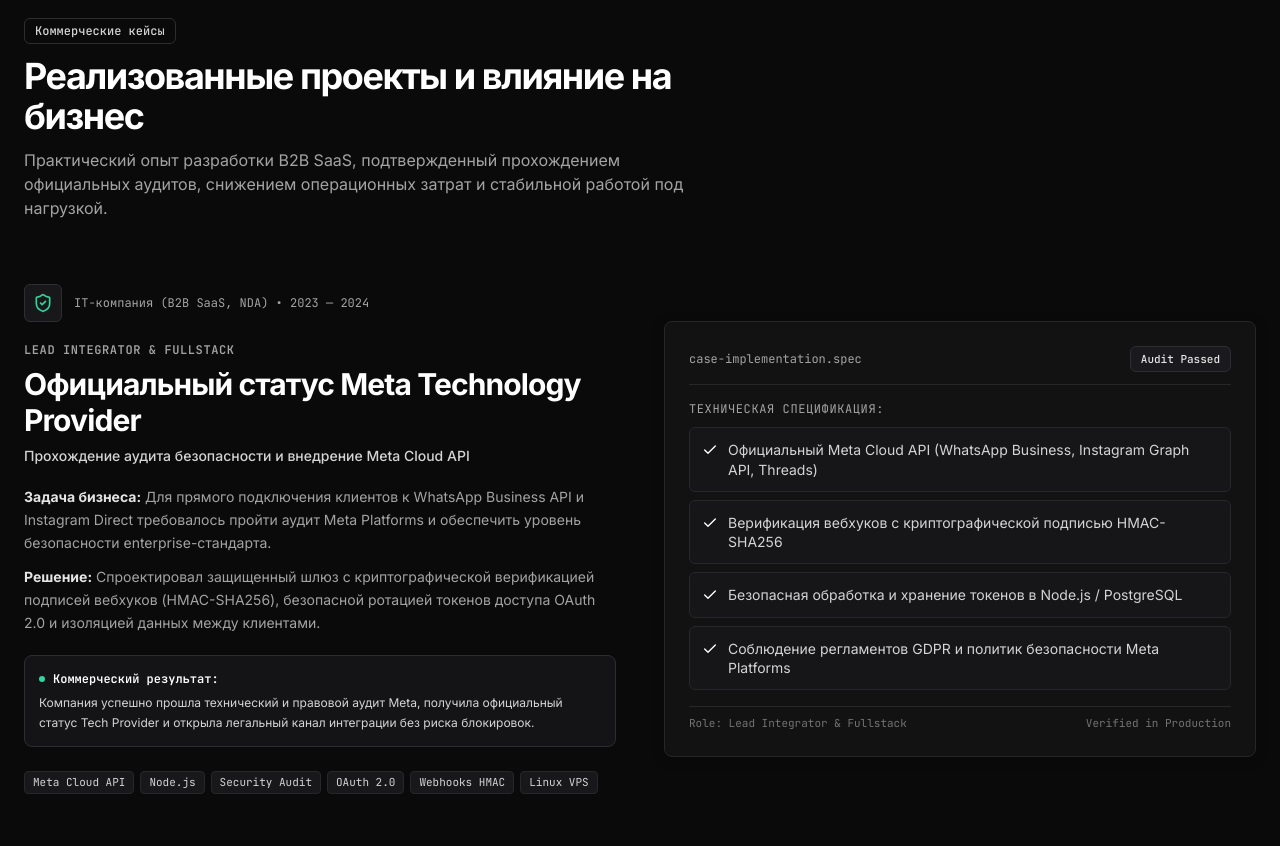
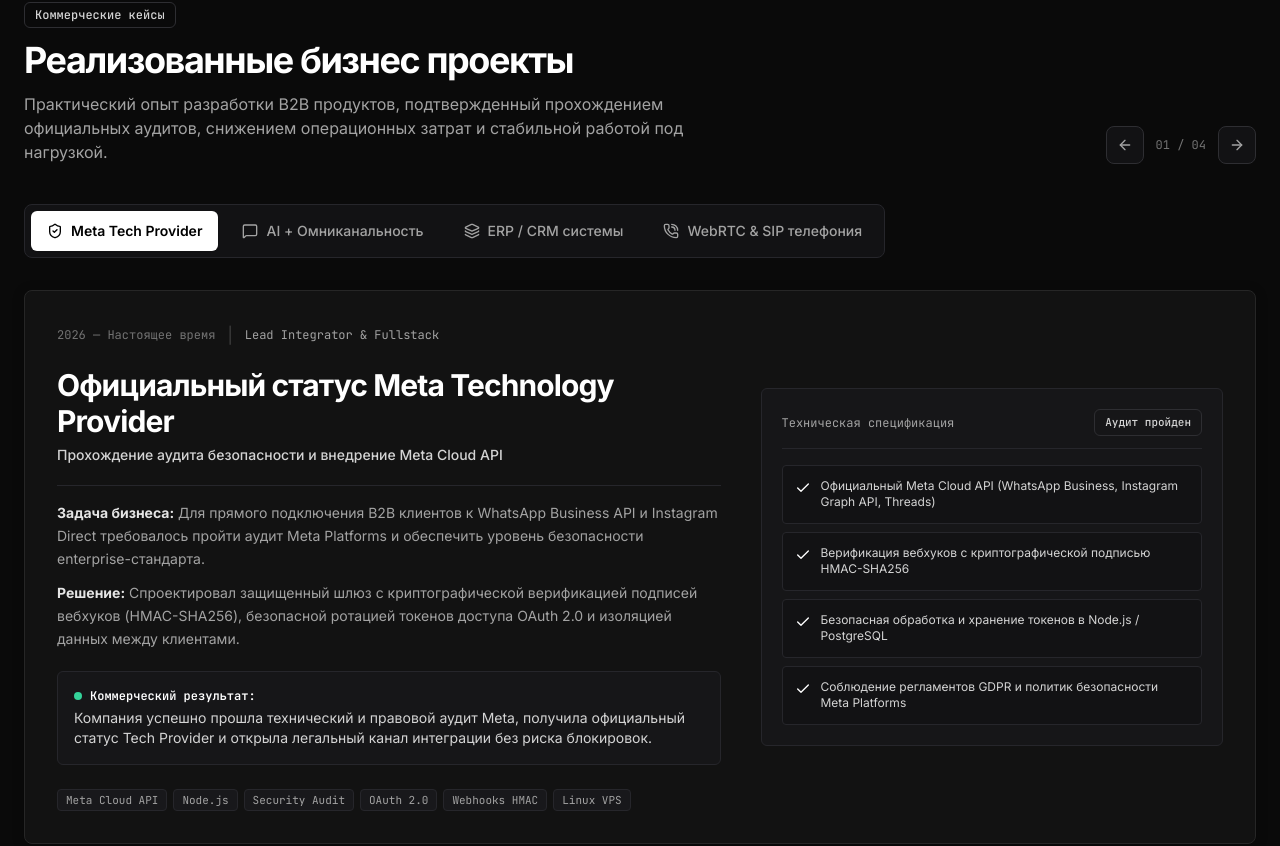
Before and after one commit to nnspecter/PortfolioLanding, a React (Vite) app: page / in a window 1280 px wide. Shown: the part 895-1741 px from the top of the page. Built offline with nearby package versions, Linux system fonts and the light colour scheme.

Commit message:
refactor: кейсы

```diff
--- a/src/components/sections/KeyCases.tsx
+++ b/src/components/sections/KeyCases.tsx
@@ -1,98 +1,163 @@
+import { useState } from "react";
 import { sellingCases } from "@/data/resumeData";
 import { Badge } from "@/components/ui/badge";
-import { Check, ShieldCheck, MessageSquare, Layers, PhoneCall } from "lucide-react";
+import {
+  Check,
+  ShieldCheck,
+  MessageSquare,
+  Layers,
+  PhoneCall,
+  ArrowRight,
+  ArrowLeft
+} from "lucide-react";
 
 export function KeyCases() {
-  const iconMap: Record<string, React.ReactNode> = {
-    "meta-tech-provider": <ShieldCheck className="w-5 h-5 text-emerald-400" />,
-    "omnichannel-ai": <MessageSquare className="w-5 h-5 text-sky-400" />,
-    "erp-crm-fsd": <Layers className="w-5 h-5 text-neutral-300" />,
-    "webrtc-mobile": <PhoneCall className="w-5 h-5 text-amber-400" />,
+  const [activeId, setActiveId] = useState<string>("meta-tech-provider");
+
+  const caseTabs = [
+    { id: "meta-tech-provider", label: "Meta Tech Provider", icon: ShieldCheck },
+    { id: "omnichannel-ai", label: "AI + Омниканальность", icon: MessageSquare },
+    { id: "erp-crm-fsd", label: "ERP / CRM системы", icon: Layers },
+    { id: "webrtc-mobile", label: "WebRTC & SIP телефония", icon: PhoneCall },
+  ];
+
+  const activeIndex = sellingCases.findIndex((c) => c.id === activeId);
+  const activeCase = sellingCases[activeIndex >= 0 ? activeIndex : 0];
+
+  const handleNext = () => {
+    const nextIndex = (activeIndex + 1) % sellingCases.length;
+    setActiveId(sellingCases[nextIndex].id);
+  };
+
+  const handlePrev = () => {
+    const prevIndex = (activeIndex - 1 + sellingCases.length) % sellingCases.length;
+    setActiveId(sellingCases[prevIndex].id);
   };
 
   return (
-    <section id="cases" className="py-20 md:py-28 border-b border-[#26262B]">
+    <section id="cases" className="py-20 md:py-24 border-b border-[#26262B]">
       <div className="max-w-[1280px] mx-auto px-6">
 
         {/* Section Header */}
-        <div className="max-w-2xl mb-16 space-y-3">
+        <div className="flex flex-col md:flex-row md:items-end justify-between gap-6 mb-10">
+          <div className="max-w-2xl space-y-3">
             <Badge variant="outline">
               Коммерческие кейсы
             </Badge>
             <h2 className="font-display text-3xl sm:text-4xl font-bold text-white tracking-[-0.04em]">
-            Реализованные проекты и влияние на бизнес
+              Реализованные бизнес проекты
             </h2>
             <p className="text-sm sm:text-base text-neutral-400 leading-relaxed">
-            Практический опыт разработки B2B SaaS, подтвержденный прохождением официальных аудитов, снижением операционных затрат и стабильной работой под нагрузкой.
+              Практический опыт разработки B2B продуктов, подтвержденный прохождением официальных аудитов, снижением операционных затрат и стабильной работой под нагрузкой.
             </p>
           </div>
 
-        {/* Zig-Zag Alternating Rows per Design.md */}
-        <div className="space-y-20 md:space-y-28">
-          {sellingCases.map((item, index) => {
-            const isEven = index % 2 === 1;
+          {/* Prev/Next arrows for quick navigation */}
+          <div className="hidden sm:flex items-center gap-2">
+            <button
+              type="button"
+              onClick={handlePrev}
+              className="p-2.5 rounded-lg border border-[#2E2E32] bg-[#121214] text-neutral-400 hover:text-white hover:bg-[#1C1C20] transition-colors cursor-pointer"
+              aria-label="Предыдущий кейс"
+            >
+              <ArrowLeft className="w-4 h-4" />
+            </button>
+            <span className="font-mono text-xs text-neutral-500 px-1">
+              0{activeIndex + 1} / 0{sellingCases.length}
+            </span>
+            <button
+              type="button"
+              onClick={handleNext}
+              className="p-2.5 rounded-lg border border-[#2E2E32] bg-[#121214] text-neutral-400 hover:text-white hover:bg-[#1C1C20] transition-colors cursor-pointer"
+              aria-label="Следующий кейс"
+            >
+              <ArrowRight className="w-4 h-4" />
+            </button>
+          </div>
+        </div>
+
+        {/* Button Group / Tabs Control */}
+        <div className="flex flex-wrap items-center gap-2 p-1.5 rounded-lg bg-[#121214] border border-[#26262B] w-full sm:w-fit mb-8">
+          {caseTabs.map((tab) => {
+            const Icon = tab.icon;
+            const isActive = tab.id === activeId;
 
             return (
-              <div
-                key={item.id}
-                className="grid grid-cols-1 md:grid-cols-12 gap-8 lg:gap-12 items-center"
-              >
-                {/* Text Content Column */}
-                <div
-                  className={`md:col-span-6 space-y-5 ${
-                    isEven ? "md:order-2" : "md:order-1"
+              <button
+                key={tab.id}
+                type="button"
+                onClick={() => setActiveId(tab.id)}
+                className={`flex-1 sm:flex-initial inline-flex items-center justify-center gap-2 px-4 py-2.5 rounded-md text-xs sm:text-sm font-medium transition-all duration-200 cursor-pointer ${
+                  isActive
+                    ? "bg-white text-black font-semibold shadow-sm"
+                    : "text-neutral-400 hover:text-white hover:bg-[#1A1A1E]"
                 }`}
               >
-                  <div className="flex items-center gap-3">
-                    <span className="p-2 rounded-md bg-[#18181B] border border-[#2E2E32]">
-                      {iconMap[item.id]}
+                <Icon className={`w-4 h-4 ${isActive ? "text-black" : "text-neutral-400"}`} />
+                <span>{tab.label}</span>
+              </button>
+            );
+          })}
+        </div>
+
+        {/* Compact Active Case Presentation */}
+        <div
+          key={activeCase.id}
+          className="surface-card p-6 sm:p-8 border border-[#2E2E32] rounded-lg transition-opacity duration-200"
+        >
+          <div className="grid grid-cols-1 lg:grid-cols-12 gap-8 lg:gap-10 items-center">
+
+            {/* Left Column: Business context & results (7 cols) */}
+            <div className="lg:col-span-7 space-y-5">
+
+              <div className="flex flex-wrap items-center gap-3">
+                <span className="text-xs font-mono text-neutral-500">
+                  {activeCase.period}
                 </span>
+                <span className="text-neutral-700">|</span>
                 <span className="text-xs font-mono text-neutral-400">
-                      {item.company} • {item.period}
+                  {activeCase.role}
                 </span>
               </div>
 
-                  <div className="space-y-2">
-                    <div className="text-xs font-mono font-semibold text-neutral-400 uppercase tracking-wider">
-                      {item.role}
-                    </div>
+              <div className="space-y-1.5">
                 <h3 className="font-display text-2xl sm:text-3xl font-bold text-white tracking-[-0.03em] leading-snug">
-                      {item.title}
+                  {activeCase.title}
                 </h3>
                 <p className="text-sm font-medium text-neutral-300">
-                      {item.tagline}
+                  {activeCase.tagline}
                 </p>
               </div>
 
-                  {/* Problem & Solution block */}
-                  <div className="space-y-3 text-sm text-neutral-400 leading-relaxed">
+              {/* Problem & Solution */}
+              <div className="space-y-3 text-sm text-neutral-400 leading-relaxed border-t border-[#26262B] pt-4">
                 <div>
                   <strong className="text-neutral-200">Задача бизнеса:</strong>{" "}
-                      {item.problem}
+                  {activeCase.problem}
                 </div>
                 <div>
                   <strong className="text-neutral-200">Решение:</strong>{" "}
-                      {item.solution}
+                  {activeCase.solution}
                 </div>
               </div>
 
-                  {/* Business Result Card */}
-                  <div className="p-3.5 rounded-lg bg-[#141416] border border-[#2E2E32] text-xs leading-relaxed space-y-1">
-                    <div className="font-mono font-semibold text-white flex items-center gap-2">
-                      <span className="w-1.5 h-1.5 rounded-full bg-emerald-400" />
+              {/* Commercial Result Highlight */}
+              <div className="p-4 rounded-md bg-[#161618] border border-[#26262B] space-y-1">
+                <div className="font-mono text-xs font-semibold text-white flex items-center gap-2">
+                  <span className="w-2 h-2 rounded-full bg-emerald-400" />
                   Коммерческий результат:
                 </div>
-                    <p className="text-neutral-300">
-                      {item.businessResult}
+                <p className="text-xs sm:text-sm text-neutral-300 leading-relaxed">
+                  {activeCase.businessResult}
                 </p>
               </div>
 
-                  {/* Tech Tags */}
+              {/* Tags */}
               <div className="flex flex-wrap gap-1.5 pt-1">
-                    {item.tags.map((tag, tIdx) => (
+                {activeCase.tags.map((tag, tIdx) => (
                   <span
                     key={tIdx}
-                        className="px-2 py-0.5 rounded bg-[#18181B] border border-[#26262B] text-[11px] font-mono text-neutral-300"
+                    className="px-2 py-0.5 rounded bg-[#18181B] border border-[#26262B] text-[11px] font-mono text-neutral-400"
                   >
                     {tag}
                   </span>
@@ -100,33 +165,27 @@ export function KeyCases() {
               </div>
             </div>
 
-                {/* Technical Spec & Visual Card Column */}
-                <div
-                  className={`md:col-span-6 ${
-                    isEven ? "md:order-1" : "md:order-2"
-                  }`}
-                >
-                  <div className="surface-card p-6 border border-[#2E2E32] rounded-lg space-y-4">
+            {/* Right Column: Technical Spec Box (5 cols) */}
+            <div className="lg:col-span-5 my-auto">
+              <div className="p-5 rounded-md bg-[#161618] border border-[#26262B] space-y-4">
+
                 <div className="flex items-center justify-between pb-3 border-b border-[#26262B]">
                   <span className="font-mono text-xs text-neutral-400">
-                        case-implementation.spec
+                    Техническая спецификация
                   </span>
-                      {item.metaBadge && (
-                        <Badge variant="default" className="text-[11px]">
-                          {item.metaBadge}
+                  {activeCase.metaBadge && (
+                    <Badge variant="outline" className="text-[11px] font-mono text-neutral-300">
+                      {activeCase.metaBadge}
                     </Badge>
                   )}
                 </div>
 
                 <div className="space-y-2.5">
-                      <div className="text-xs font-mono uppercase tracking-wider text-neutral-400">
-                        Техническая спецификация:
-                      </div>
                   <ul className="space-y-2">
-                        {item.techDetails.map((detail, dIdx) => (
+                    {activeCase.techDetails.map((detail, dIdx) => (
                       <li
                         key={dIdx}
-                            className="flex items-start gap-2.5 text-xs sm:text-sm text-neutral-300 bg-[#161618] p-3 rounded-md border border-[#26262B]"
+                        className="flex items-start gap-2.5 text-xs text-neutral-300 bg-[#121214] p-3 rounded border border-[#26262B]"
                       >
                         <Check className="w-4 h-4 text-white shrink-0 mt-0.5" />
                         <span className="leading-snug">{detail}</span>
@@ -134,16 +193,10 @@ export function KeyCases() {
                     ))}
                   </ul>
                 </div>
-
-                    <div className="pt-2 text-[11px] font-mono text-neutral-500 flex items-center justify-between border-t border-[#26262B]">
-                      <span>Role: {item.role}</span>
-                      <span>Verified in Production</span>
               </div>
             </div>
+
           </div>
-              </div>
-            );
-          })}
         </div>
 
       </div>
--- a/src/data/resumeData.ts
+++ b/src/data/resumeData.ts
@@ -57,11 +57,11 @@ export const sellingCases: ProjectCase[] = [
     id: "meta-tech-provider",
     title: "Официальный статус Meta Technology Provider",
     role: "Lead Integrator & Fullstack",
-    period: "2023 — 2024",
-    company: "IT-компания (B2B SaaS, NDA)",
+    period: "2026 — Настоящее время",
+    company: "",
     tagline: "Прохождение аудита безопасности и внедрение Meta Cloud API",
     problem:
-      "Для прямого подключения клиентов к WhatsApp Business API и Instagram Direct требовалось пройти аудит Meta Platforms и обеспечить уровень безопасности enterprise-стандарта.",
+      "Для прямого подключения B2B клиентов к WhatsApp Business API и Instagram Direct требовалось пройти аудит Meta Platforms и обеспечить уровень безопасности enterprise-стандарта.",
     solution:
       "Спроектировал защищенный шлюз с криптографической верификацией подписей вебхуков (HMAC-SHA256), безопасной ротацией токенов доступа OAuth 2.0 и изоляцией данных между клиентами.",
     businessResult:
@@ -73,35 +73,37 @@ export const sellingCases: ProjectCase[] = [
       "Соблюдение регламентов GDPR и политик безопасности Meta Platforms",
     ],
     tags: ["Meta Cloud API", "Node.js", "Security Audit", "OAuth 2.0", "Webhooks HMAC", "Linux VPS"],
-    metaBadge: "Audit Passed",
+    metaBadge: "Аудит пройден",
   },
   {
     id: "omnichannel-ai",
     title: "Омниканальная платформа с AI-ассистентом",
     role: "Fullstack & AI Engineer",
-    period: "2023 — Настоящее время",
+    period: "2026 — Настоящее время",
     company: "IT-компания (B2B SaaS, NDA)",
     tagline: "Единое окно оператора и автономный AI-менеджер (LLM + STT)",
     problem:
       "Высокий фонд оплаты труда (ФОТ) операторов первой линии поддержки и потеря потенциальных клиентов в нерабочие часы.",
     solution:
-      "Разработал единое окно для агрегации сообщений (WhatsApp, IG Direct, Telegram) и внедрил гибридного AI-агента на базе LLM с модулем распознавания речи (Speech-to-Text).",
+      "Разработал единое приложение для агрегации сообщений (WhatsApp, Instagram, Telegram) и внедрил гибридного AI-агента на базе LLM с модулем распознавания речи (Speech-to-Text) и Api интеграцией с ERP системой.",
     businessResult:
-      "Автоматизация 70% первичных обращений клиентов 24/7, распознавание намерений клиентов из голосовых сообщений и кратное снижение расходов бизнеса на ФОТ.",
+      "Автоматизация 90% первичных обращений клиентов, распознавание намерений клиентов из голосовых сообщений и кратное снижение расходов бизнеса на сторонние подписки. Ускорение и систематизация работы менеджеров с клиентами. ",
     techDetails: [
       "Гибридный AI-менеджер на базе LLM с поддержкой диалогового контекста",
       "Обработка аудиофайлов через модуль Speech-to-Text (STT) для голосовых сообщений",
       "Двунаправленная синхронизация чатов в реальном времени через WebSockets",
       "Автоматическая квалификация лидов и передача данных в CRM",
+      "Интеграция ERP системы в приложение, получение списка товаров для бота продажника",
+      "Управление рассылками и шаблонами WhatsApp "
     ],
     tags: ["React", "TypeScript", "Node.js", "LLM", "Speech-to-Text", "WebSockets", "FSD"],
-    metaBadge: "OPEX Reduction",
+    metaBadge: "Аудит пройден",
   },
   {
     id: "erp-crm-fsd",
     title: "Рефакторинг и развитие ERP/CRM экосистемы",
     role: "Fullstack / Архитектура",
-    period: "2023 — Настоящее время",
+    period: "2025 — Настоящее время",
     company: "IT-компания (B2B SaaS, NDA)",
     tagline: "Feature-Sliced Design, складской учет, финансы и оптимизация PostgreSQL",
     problem:
@@ -117,13 +119,13 @@ export const sellingCases: ProjectCase[] = [
       "Многоуровневая ролевая модель доступа (RBAC) для разных отделов компании",
     ],
     tags: ["Next.js", "React", "TypeScript", "FSD", "PostgreSQL", "Zustand", "Express"],
-    metaBadge: "Zero Downtime",
+    metaBadge: "Аудит пройден",
   },
   {
     id: "webrtc-mobile",
     title: "WebRTC-телефония и мобильный релиз",
     role: "Telecom & Mobile Developer",
-    period: "2023 — 2024",
+    period: "2026 — Настоящее время",
     company: "IT-компания & Pet-проект",
     tagline: "Браузерный софтфон и релиз мобильного приложения в Google Play",
     problem:
```
Lines whose indentation alone changed are shown as unchanged.
